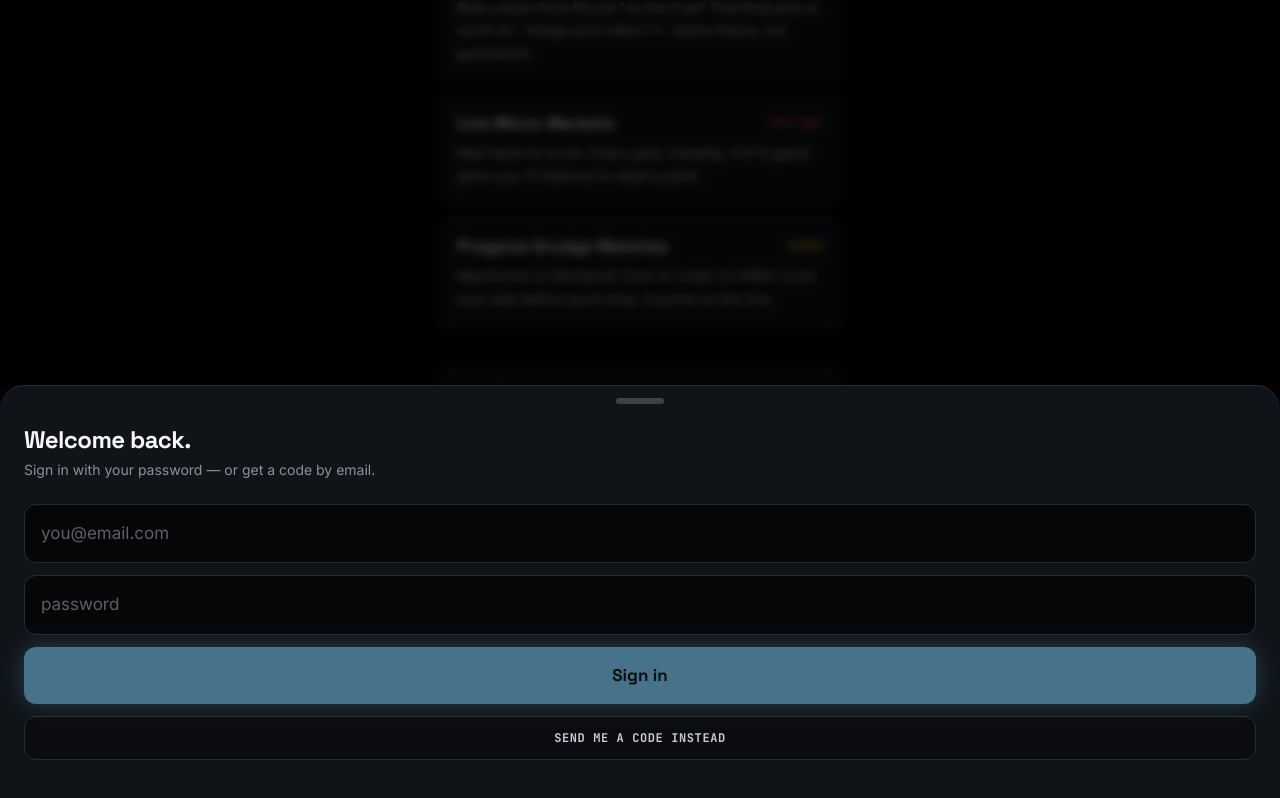
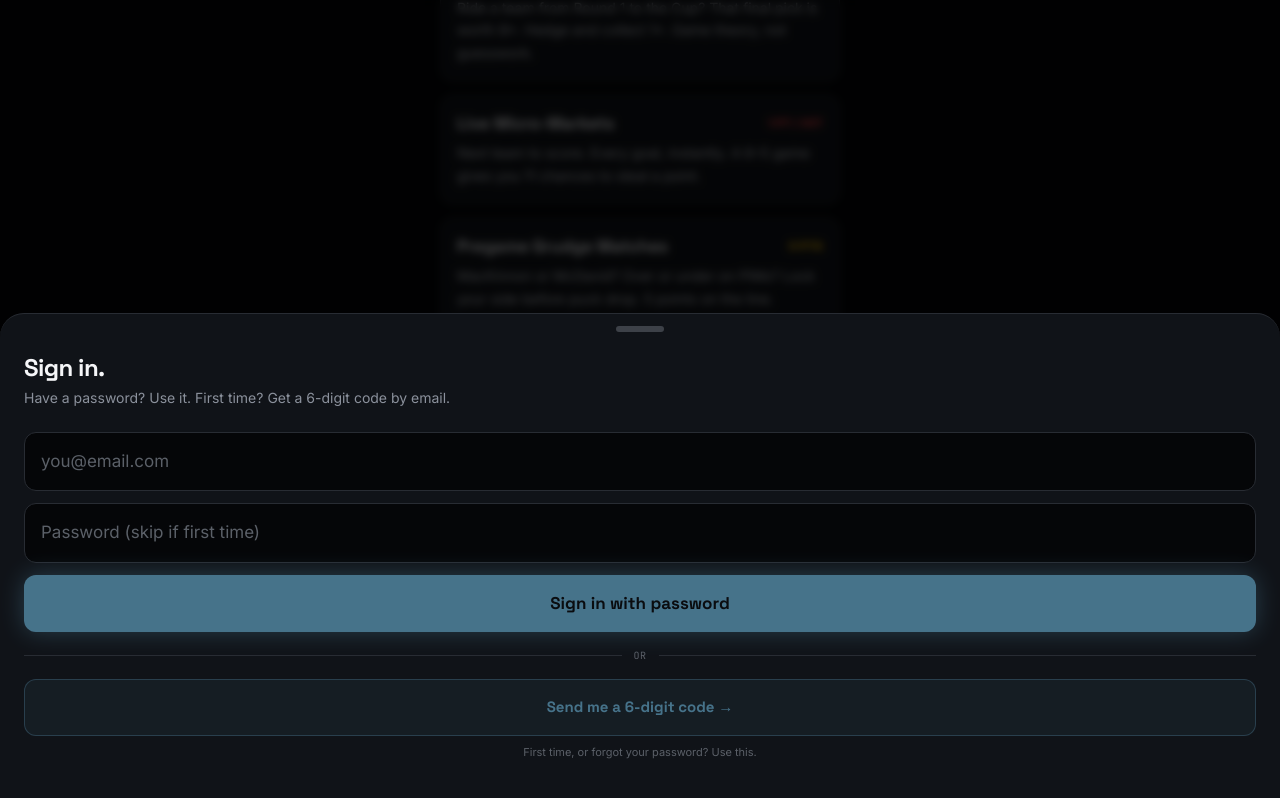
Before and after one commit to Momoney60/savpicks, a Next.js app: page / in a window 1280 px wide. Both pictures are taken after a click on the button "Enter the Pool →". Shown: the part 473-1271 px from the top of the page. Built offline with nearby package versions, Linux system fonts and the light colour scheme; no server answers.

Commit message:
AuthSheet: clearer first-time vs returning copy, prominent code button

```diff
--- a/components/AuthSheet.tsx
+++ b/components/AuthSheet.tsx
@@ -164,10 +164,10 @@ export default function AuthSheet({ defaultOpen = false }: { defaultOpen?: boole
                 {mode === "password" && (
                   <>
                     <h2 className="font-display text-2xl font-black tracking-tight">
-                      Welcome back.
+                      Sign in.
                     </h2>
                     <p className="mt-1 text-sm text-ink-400">
-                      Sign in with your password — or get a code by email.
+                      Have a password? Use it. First time? Get a 6-digit code by email.
                     </p>
 
                     <form onSubmit={signIn} className="mt-6 space-y-3">
@@ -186,7 +186,7 @@ export default function AuthSheet({ defaultOpen = false }: { defaultOpen?: boole
                         autoComplete="current-password"
                         value={password}
                         onChange={(e) => setPassword(e.target.value)}
-                        placeholder="password"
+                        placeholder="Password (skip if first time)"
                         className="w-full rounded-xl border border-ink-700 bg-ink-900 px-4 py-4 text-[17px] text-ink-100 placeholder:text-ink-500 focus:border-brand focus:outline-none focus:ring-1 focus:ring-brand"
                       />
 
@@ -201,18 +201,27 @@ export default function AuthSheet({ defaultOpen = false }: { defaultOpen?: boole
                         disabled={loading || !email || !password}
                         className="w-full rounded-xl bg-brand py-4 font-display text-[17px] font-bold text-ink-900 shadow-glow transition disabled:opacity-50 active:scale-[0.98]"
                       >
-                        {loading ? "Signing in..." : "Sign in"}
+                        {loading ? "Signing in..." : "Sign in with password"}
                       </button>
                     </form>
+
+                    <div className="my-4 flex items-center gap-3">
+                      <div className="h-px flex-1 bg-ink-700" />
+                      <span className="font-mono text-[10px] uppercase tracking-wider text-ink-500">or</span>
+                      <div className="h-px flex-1 bg-ink-700" />
+                    </div>
 
                     <button
                       type="button"
                       onClick={sendCode}
-                      disabled={loading}
-                      className="mt-3 w-full rounded-xl border border-ink-700 bg-ink-900/50 py-3 font-mono text-[12px] font-bold uppercase tracking-wider text-ink-300 transition active:scale-[0.98] disabled:opacity-50"
+                      disabled={loading || !email}
+                      className="w-full rounded-xl border border-brand/40 bg-brand/10 py-4 font-display text-[15px] font-bold text-brand transition active:scale-[0.98] disabled:opacity-50"
                     >
-                      Send me a code instead
+                      {loading ? "Sending..." : "Send me a 6-digit code →"}
                     </button>
+                    <p className="mt-2 text-center text-[11px] text-ink-500">
+                      First time, or forgot your password? Use this.
+                    </p>
                   </>
                 )}
 
@@ -268,10 +277,10 @@ export default function AuthSheet({ defaultOpen = false }: { defaultOpen?: boole
                 {mode === "set-password" && (
                   <>
                     <h2 className="font-display text-2xl font-black tracking-tight">
-                      Set a password.
+                      You&apos;re in. Set a password?
                     </h2>
                     <p className="mt-1 text-sm text-ink-400">
-                      Faster sign-in next time. Your phone will save & autofill it.
+                      Skip the email next time. Your phone will save & autofill it on sign-in.
                     </p>
 
                     <form onSubmit={savePassword} className="mt-6 space-y-3">
```
